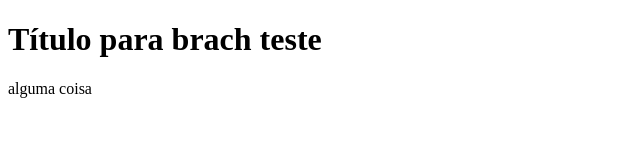
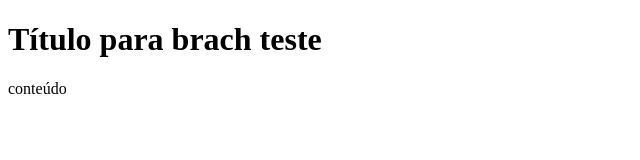
Before and after one commit to MarceloAAmaral/gitPull, a plain HTML site: page index.html in a window 1280 px wide. Shown: the full height of the page, 0-640 px from the left. Drawn offline with Linux system fonts and the light colour scheme.

Commit message:
adicionando o index.html

```diff
--- a/index.html
+++ b/index.html
@@ -7,6 +7,6 @@
 </head>
 <body>
     <h1>Título  para brach teste</h1>
-    <article> alguma coisa</article>
+    <article> conteúdo</article>
 </body>
 </html>
```
